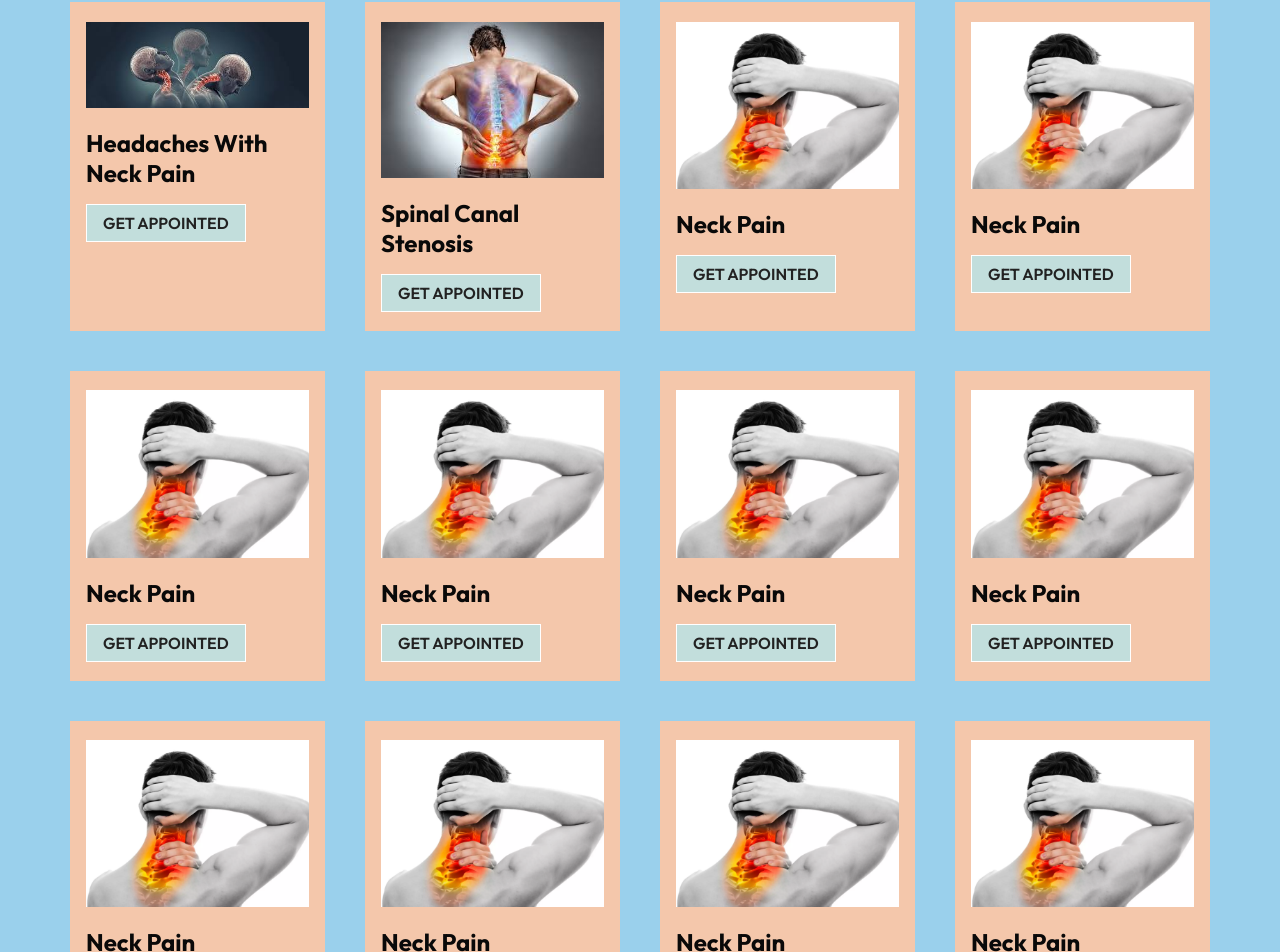
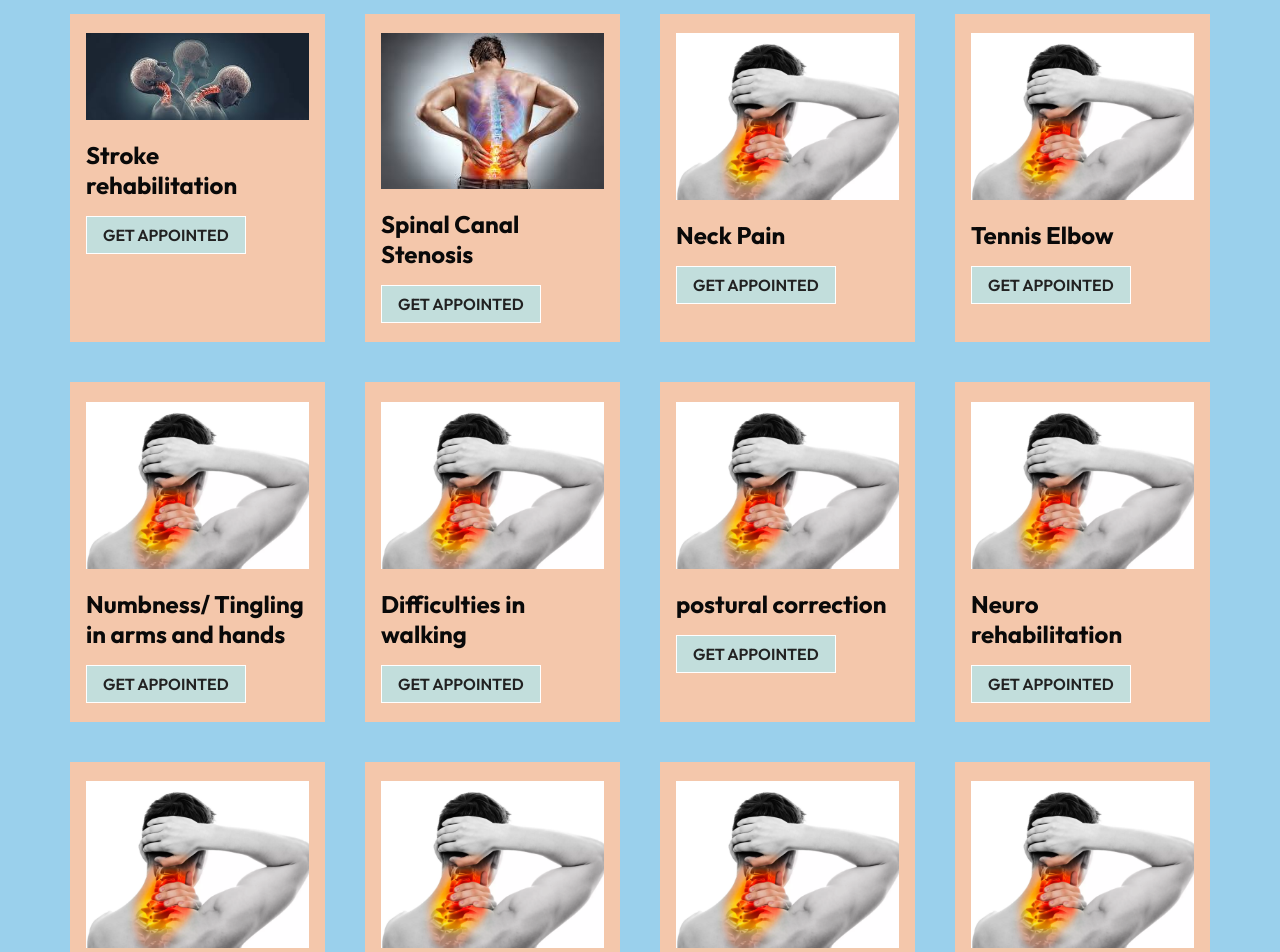
Before and after one commit to kapoorgautam/project1, a React (Create React App) app: page / in a window 1280 px wide. Shown: the part 1302-2254 px from the top of the page. Built offline with nearby package versions, Linux system fonts and the light colour scheme.

Commit message:
card change

```diff
--- a/src/Components/WorkCardData.js
+++ b/src/Components/WorkCardData.js
@@ -15,14 +15,14 @@ const ProjectCardData = [
     },
     {
         imgsrc:neckpain,
-        title: "Neck Pain",
+        title: "Neck Pain/csrvical pain",
         text:"",
         view:"/Contact",
 
     },
     {
         imgsrc:slipeddisk,
-        title: "Slipped Disc",
+        title: "Herniated Disc/PIVD",
         text:"",
         view:"./Tneckpain.js",
 
@@ -36,7 +36,7 @@ const ProjectCardData = [
     },
     {
         imgsrc:head,
-        title: " Headaches With Neck Pain",
+        title: " Stroke rehabilitation",
         text:"",
         view:"./Tneckpain.js",
 
@@ -58,63 +58,63 @@ const ProjectCardData = [
     },
     {
         imgsrc:neckpain,
-        title: "Neck Pain",
+        title: "Tennis Elbow",
         text:"",
         view:"/Contact",
 
     },
     {
         imgsrc:neckpain,
-        title: "Neck Pain",
+        title: "Numbness/ Tingling in arms and hands",
         text:"",
         view:"/Contact",
 
     },
     {
         imgsrc:neckpain,
-        title: "Neck Pain",
+        title: "Difficulties in walking",
         text:"",
         view:"/Contact",
 
     },
     {
         imgsrc:neckpain,
-        title: "Neck Pain",
+        title: "postural correction",
         text:"",
         view:"/Contact",
 
     },
     {
         imgsrc:neckpain,
-        title: "Neck Pain",
+        title: "Neuro rehabilitation",
         text:"",
         view:"/Contact",
 
     },
     {
         imgsrc:neckpain,
-        title: "Neck Pain",
+        title: "Frozen shoulder treatment ",
         text:"",
         view:"/Contact",
 
     },
     {
         imgsrc:neckpain,
-        title: "Neck Pain",
+        title: "Paralysis treatment",
         text:"",
         view:"/Contact",
 
     },
     {
         imgsrc:neckpain,
-        title: "Neck Pain",
+        title: "Cupping Therapy",
         text:"",
         view:"/Contact",
 
     },
     {
         imgsrc:neckpain,
-        title: "Neck Pain",
+        title: "Dry Needling Therapy ",
         text:"",
         view:"/Contact",
 
```
